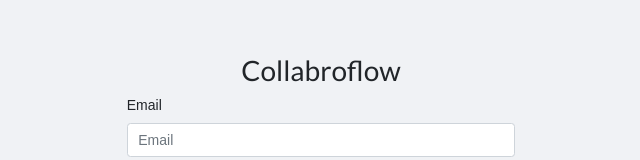
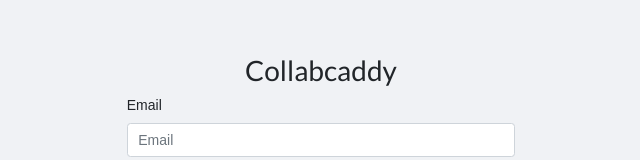
Before and after one commit to rastogiujj12/social-media-help, a Vue app in the folder Frontend/: page /login in a window 1280 px wide. Shown: the part 233-393 px from the top of the page, without its empty margins (319-959 px from the left). Built offline with nearby package versions, Linux system fonts and the light colour scheme; what vue-sweetalert2 would draw is missing.

Commit message:
renamed to collabcaddy - couple places were left

```diff
--- a/Frontend/src/components/Auth/LoginPage.vue
+++ b/Frontend/src/components/Auth/LoginPage.vue
@@ -1,7 +1,7 @@
 <template>
   <div class="page">
     <div class="signup">
-      <h2>Collabroflow</h2>
+      <h2>Collabcaddy</h2>
       <b-form id="login-form" @submit="onSubmit">
         <b-form-group
             label="Email"
--- a/Frontend/src/store/index.js
+++ b/Frontend/src/store/index.js
@@ -8,7 +8,7 @@ Vue.use(Vuex);
 
 export default new Vuex.Store({
   state: {
-    name: 'Collabroflow',
+    name: 'Collabcaddy',
   },
 
   modules: {
```
